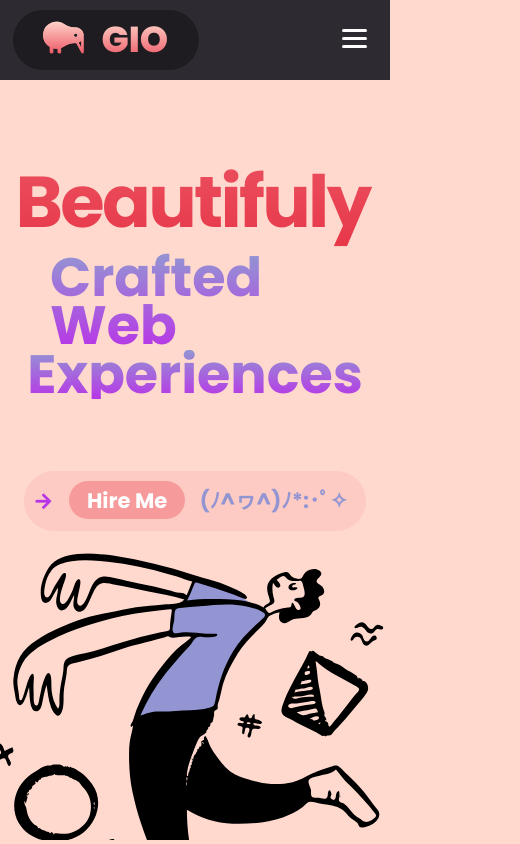
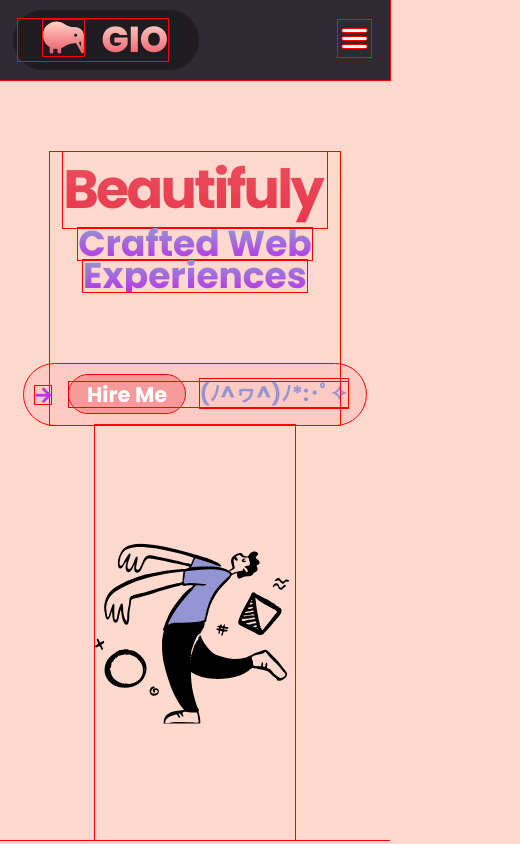
Before and after one commit to GioLorenzo/PORTFOLIO, a website: page index.html in a window 390 px wide. Shown: the whole page, 520 px wide, since content can reach past the window. Drawn offline with Linux system fonts and the light colour scheme.

Commit message:
fixed links

```diff
--- a/scss/_-style.scss
+++ b/scss/_-style.scss
@@ -31,6 +31,10 @@
   box-sizing: border-box;
   margin: 0;
   padding: 0;
+}
+
+* {
+  outline: 1px solid #f00 !important;
 }
 
 body {
@@ -186,7 +190,7 @@ body {
       display: flex;
       height: 80px;
       z-index: 99;
-      width: 100%;
+      width: 100vw;
       max-width: 1300px;
       padding: 0;
 
@@ -208,7 +212,13 @@ body {
         background: var(--clr-nav-dark);
 
         .navbar__btn {
-          padding: 2rem 10rem;
+          padding: 2rem 1rem;
+          display: flex;
+          justify-content: center;
+
+          .button {
+            width: 20%;
+          }
         }
 
         .navbar__item {
@@ -311,12 +321,13 @@ body {
 
     .main__img--container {
       flex-grow: 1;
+      overflow: hidden;
 
       img {
         height: 100%;
         width: 50vw;
         max-width: 650px;
-        min-width: 400px;
+        min-width: 200px;
         float: right;
       }
     }
@@ -406,6 +417,14 @@ body {
       align-items: center;
       justify-content: center;
       width: 100%;
+
+      h1 {
+        font-size: 3rem;
+      }
+
+      h2 {
+        font-size: 2rem;
+      }
     }
   }
 }
```
Also changed, not shown: css/style.css, 1 other file.
